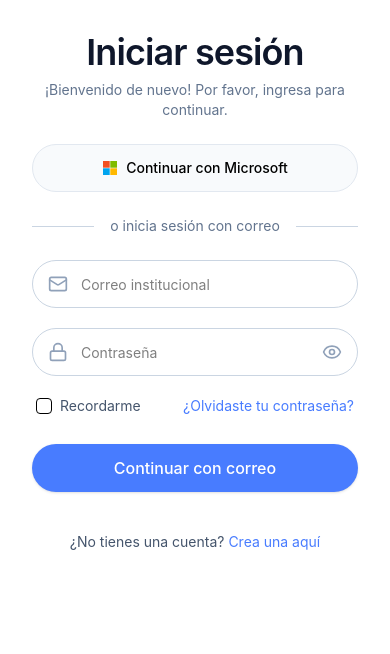
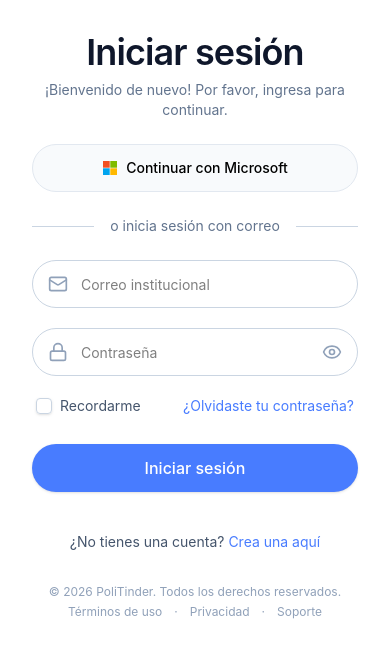
Before and after one commit to OfficialMYKE/PoliTinder, a React (Vite) app in the folder client/: page / in a window 390 px wide. Shown: the top 654 px of the page. Built offline with nearby package versions, Linux system fonts and the light colour scheme.

Commit message:
diseño final de la pantalla de inicio de sesión

```diff
--- a/client/src/components/ui/checkbox.tsx
+++ b/client/src/components/ui/checkbox.tsx
@@ -13,7 +13,7 @@ const Checkbox = React.forwardRef<
   <CheckboxPrimitive.Root
     ref={ref}
     className={cn(
-      "peer h-4 w-4 shrink-0 rounded-sm border border-primary ring-offset-background focus-visible:outline-none focus-visible:ring-2 focus-visible:ring-ring focus-visible:ring-offset-2 disabled:cursor-not-allowed disabled:opacity-50 data-[state=checked]:bg-primary data-[state=checked]:text-primary-foreground",
+      "peer h-4 w-4 shrink-0 rounded-sm border border-slate-300 shadow-sm focus-visible:outline-none focus-visible:ring-1 focus-visible:ring-[#487CFF] disabled:cursor-not-allowed disabled:opacity-50 data-[state=checked]:bg-[#487CFF] data-[state=checked]:text-white data-[state=checked]:border-[#487CFF] transition-colors",
       className,
     )}
     {...props}
--- a/client/src/components/ui/login.tsx
+++ b/client/src/components/ui/login.tsx
@@ -5,10 +5,9 @@ import { useForm } from "react-hook-form";
 import { zodResolver } from "@hookform/resolvers/zod";
 import * as z from "zod";
 import { motion } from "framer-motion";
-// ¡Añadimos Eye y EyeOff a las importaciones!
 import { Loader2, Mail, Lock, Eye, EyeOff } from "lucide-react";
 
-// Rutas relativas corregidas
+// Rutas relativas
 import { Button } from "./button";
 import { Form, FormControl, FormField, FormItem, FormMessage } from "./form";
 import { Input } from "./input";
@@ -37,7 +36,7 @@ interface AuthFormSplitScreenProps {
   createAccountHref: string;
 }
 
-// Icono oficial de Microsoft (SVG)
+// Icono oficial de Microsoft
 const MicrosoftIcon = () => (
   <svg
     className="mr-2 h-4 w-4"
@@ -66,7 +65,7 @@ export function AuthFormSplitScreen({
   createAccountHref,
 }: AuthFormSplitScreenProps) {
   const [isLoading, setIsLoading] = React.useState(false);
-  // ¡Aquí está la magia! Un estado para controlar si se ve o no la contraseña
+  // Estado para controlar si se ve o no la contraseña
   const [showPassword, setShowPassword] = React.useState(false);
 
   const form = useForm<FormValues>({
@@ -96,10 +95,10 @@ export function AuthFormSplitScreen({
   };
 
   return (
-    <div className="relative flex min-h-screen w-full flex-col md:flex-row">
+    <div className="fixed inset-0 flex w-full flex-col md:flex-row overflow-hidden bg-white">
       {/* Panel Izquierdo */}
-      <div className="flex w-full flex-col items-center justify-center bg-white p-8 md:w-1/2">
-        <div className="w-full max-w-md">
+      <div className="relative flex w-full flex-col items-center justify-center bg-white p-8 md:w-1/2">
+        <div className="w-full max-w-md md:-mt-16">
           <motion.div
             variants={containerVariants}
             initial="hidden"
@@ -154,14 +153,14 @@ export function AuthFormSplitScreen({
                     render={({ field }) => (
                       <FormItem>
                         <FormControl>
-                          <div className="relative">
-                            <Mail className="absolute left-4 top-3.5 h-5 w-5 text-slate-400" />
+                          <div className="relative group">
+                            <Mail className="absolute left-4 top-3.5 h-5 w-5 text-slate-400 transition-colors group-focus-within:text-[#487CFF]" />
                             <Input
                               placeholder="Correo institucional"
                               autoComplete="off"
                               {...field}
                               disabled={isLoading}
-                              className="bg-white pl-12 h-12 rounded-full border-slate-300"
+                              className="bg-white pl-12 h-12 rounded-full border-slate-300 focus-visible:ring-1 focus-visible:ring-[#487CFF] focus-visible:border-[#487CFF] focus-visible:ring-offset-0"
                             />
                           </div>
                         </FormControl>
@@ -171,7 +170,7 @@ export function AuthFormSplitScreen({
                   />
                 </motion.div>
 
-                {/* Input de Contraseña con Ojito */}
+                {/* Input de Contraseña */}
                 <motion.div variants={itemVariants}>
                   <FormField
                     control={form.control}
@@ -179,23 +178,20 @@ export function AuthFormSplitScreen({
                     render={({ field }) => (
                       <FormItem>
                         <FormControl>
-                          <div className="relative">
-                            <Lock className="absolute left-4 top-3.5 h-5 w-5 text-slate-400" />
+                          <div className="relative group">
+                            <Lock className="absolute left-4 top-3.5 h-5 w-5 text-slate-400 transition-colors group-focus-within:text-[#487CFF]" />
                             <Input
-                              /* Cambiamos dinámicamente entre text y password */
                               type={showPassword ? "text" : "password"}
                               placeholder="Contraseña"
                               autoComplete="new-password"
                               {...field}
                               disabled={isLoading}
-                              /* Le agregamos pr-12 para que el texto no se monte encima del ojito */
-                              className="bg-white pl-12 pr-12 h-12 rounded-full border-slate-300"
+                              className="bg-white pl-12 pr-12 h-12 rounded-full border-slate-300 focus-visible:ring-1 focus-visible:ring-[#487CFF] focus-visible:border-[#487CFF] focus-visible:ring-offset-0"
                             />
-                            {/* El botón del ojito */}
                             <button
                               type="button"
                               onClick={() => setShowPassword(!showPassword)}
-                              className="absolute right-4 top-3.5 text-slate-400 hover:text-slate-600 transition-colors focus:outline-none"
+                              className="absolute right-4 top-3.5 text-slate-400 hover:text-slate-600 transition-colors focus:outline-none group-focus-within:text-[#487CFF]"
                             >
                               {showPassword ? (
                                 <EyeOff className="h-5 w-5" />
@@ -228,7 +224,10 @@ export function AuthFormSplitScreen({
                           />
                         </FormControl>
                         <div className="space-y-1 leading-none">
-                          <label className="font-normal cursor-pointer text-sm text-slate-600">
+                          <label
+                            translate="no"
+                            className="font-normal cursor-pointer text-sm text-slate-600"
+                          >
                             Recordarme
                           </label>
                         </div>
@@ -252,7 +251,7 @@ export function AuthFormSplitScreen({
                     {isLoading && (
                       <Loader2 className="mr-2 h-5 w-5 animate-spin" />
                     )}
-                    Continuar con correo
+                    Iniciar sesión
                   </Button>
                 </motion.div>
               </form>
@@ -272,6 +271,24 @@ export function AuthFormSplitScreen({
             </motion.p>
           </motion.div>
         </div>
+
+        {/* Footer */}
+        <div className="mt-8 w-full text-center text-xs text-slate-400 md:absolute md:bottom-6 md:mt-0">
+          <p>© 2026 PoliTinder. Todos los derechos reservados.</p>
+          <div className="mt-1 space-x-3">
+            <a href="#" className="hover:text-slate-600 transition-colors">
+              Términos de uso
+            </a>
+            <span>·</span>
+            <a href="#" className="hover:text-slate-600 transition-colors">
+              Privacidad
+            </a>
+            <span>·</span>
+            <a href="#" className="hover:text-slate-600 transition-colors">
+              Soporte
+            </a>
+          </div>
+        </div>
       </div>
 
       {/* Panel Derecho */}
```
Also changed, not shown: client/src/assets/login.webp (added).
